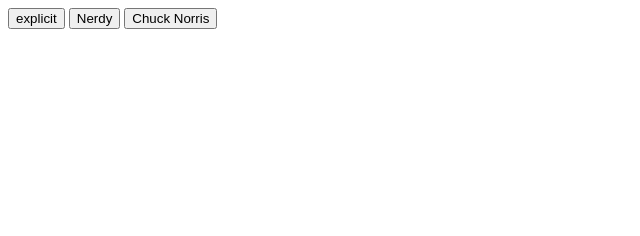
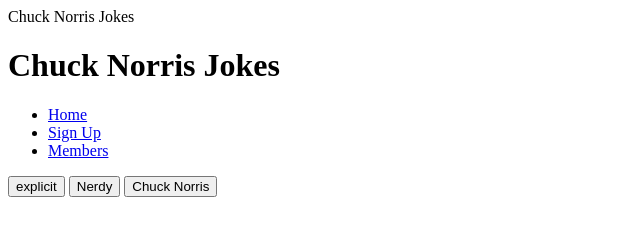
Before and after one commit to akirillychev/Project-2-, a website: page public/index.html in a window 1280 px wide. Shown: the whole page, without its empty margins (0-640 px from the left). Drawn offline with Linux system fonts and the light colour scheme.

```diff
--- a/package.json
+++ b/package.json
@@ -4,11 +4,12 @@
   "description": "",
   "main": "server.js",
   "scripts": {
-    "test": "npm run lint",
+    "test8": "npm run lint",
     "start": "node server.js",
     "lint": "eslint --quiet .",
     "fix": "eslint --fix .",
-    "watch": "nodemon server.js"
+    "watch": "nodemon server.js",
+    "test": "echo 0"
   },
   "keywords": [],
   "author": "",
--- a/public/index.html
+++ b/public/index.html
@@ -3,14 +3,34 @@
 <head>
     <meta charset="UTF-8">
     <meta name="viewport" content="width=device-width, initial-scale=1.0">
+    <link rel="stylesheet" href="https://stackpath.bootstrapcdn.com/bootst
+
     <title>Chuck Norris Jokes</title>
 </head>
+
 <body>
+<header class "chuck">
+
+ <h1>Chuck Norris Jokes </h1>
+    <div>
+        <ul>
+             <li>
+                <a href="profile">Home</a>
+            </li>
+            <li>
+                <a href="signup.html">Sign Up</a>
+            </li>
+            <li>
+                <a href="members.html">Members</a>
+            </li>
+        </ul>
+    </div>
+</header>
 
  <div class="container">
-    <button id="decrement">explicit</button>
-    <button id="increment">Nerdy</button>
-    <button id="increment">Chuck Norris</button>
+    <button id=>explicit</button>
+    <button id=>Nerdy</button>
+    <button id=>Chuck Norris</button>
 </div>
 
 
```
